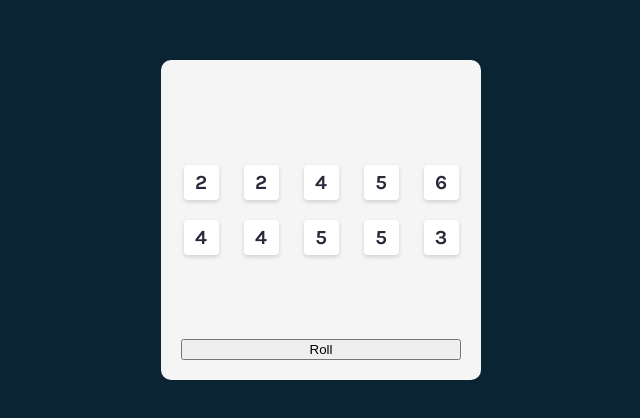
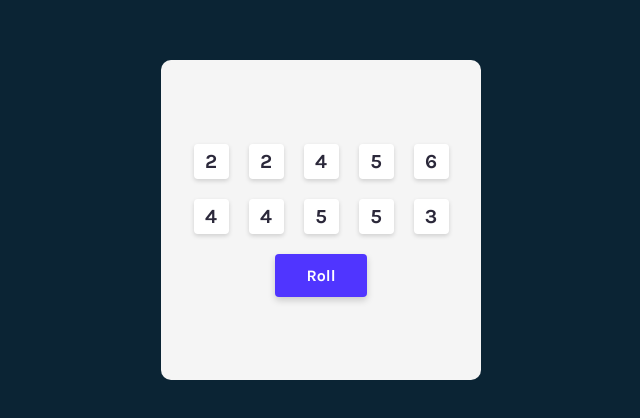
Before and after one commit to JHunnicutt/tenzies, a React (Vite) app: page / in a window 1280 px wide. Shown: the part 180-598 px from the top of the page, without its empty margins (319-959 px from the left). Built offline with nearby package versions, Linux system fonts and the light colour scheme.

Commit message:
redo styles for main container and style roll button

```diff
--- a/src/App.jsx
+++ b/src/App.jsx
@@ -31,7 +31,7 @@ const App = () => {
       <div className="dice">
          {diceElements}
       </div>
-      <button onClick={rollDice}>
+      <button class="roll-btn" onClick={rollDice}>
          Roll
       </button>
     </main>
--- a/src/index.css
+++ b/src/index.css
@@ -25,10 +25,11 @@ main {
   width: 320px;
   height: 320px;
   border-radius: 10px;
-  display: grid;
-  grid-template-rows: 1fr;
+  padding: 20px;
+  display: flex;
+  flex-direction: column;
+  justify-content: center;
   align-items: center;
-  padding: 20px
 }
 
 .dice {
@@ -57,3 +58,18 @@ main {
   font-size: 20px;
   color: #2B283A;
 }
+
+.roll-btn {
+  margin-top: 20px;
+  padding: 12px;
+  background-color: #5035FF;
+  box-shadow: 0px 3.2px 7.68px rgba(0, 0, 0, 0.18);
+  border: none;
+  border-radius: 4px;
+  width: 92px;
+  font-family: 'Karla', sans-serif;
+  font-weight: 700;
+  font-size: 16px;
+  color: #fff;
+  cursor: pointer;
+}
```
